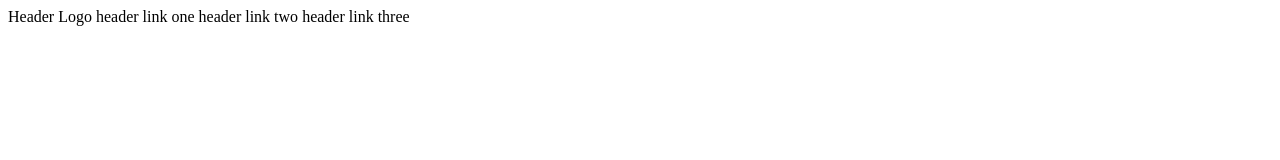
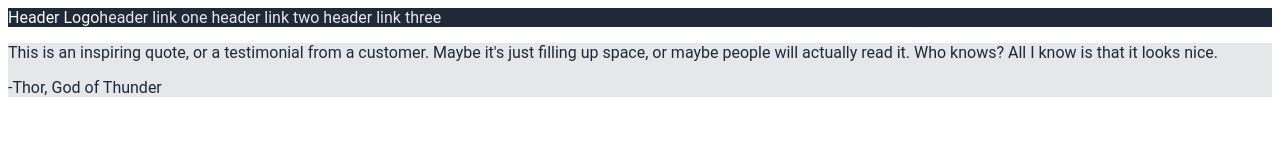
Before and after one commit to eliwawa/odin-landing-page, a plain HTML site: page index.html in a window 1280 px wide. Drawn offline with Linux system fonts and the light colour scheme.

Commit message:
Add separate sections to index.html and fill in quote and nav bar

```diff
--- a/index.html
+++ b/index.html
@@ -9,17 +9,22 @@
 </head>
 <body>
     <div class="heading-section">
-        <div>
-            <span>Header Logo</span>
-            <span>header link one</span>
-            <span>header link two</span>
-            <span>header link three</span>
+        <div class="navBar">
+            <span class="heading-text-primary">Header Logo</span>
+            <span class="heading-text-secondary">
+                <span>header link one</span>
+                <span>header link two</span>
+                <span>header link three</span>
+            </span>
         </div>
     </div>
     <div class="main-body">
 
-        <div class="seperate-body">
-
+        <div class="separate-body">
+            <div>
+                <p>This is an inspiring quote, or a testimonial from a customer. Maybe it's just filling up space, or maybe people will actually read it. Who knows? All I know is that it looks nice.</p>
+                <p>-Thor, God of Thunder</p>
+            </div>
         </div>
     </div>
 </body>
--- a/styles.css
+++ b/styles.css
@@ -0,0 +1,32 @@
+* {
+    font-family: Roboto, Verdana, sans-serif;
+}
+
+.heading-section {
+    background-color: #1F2937;
+}
+
+.heading-text-primary {
+    color: #F9FAF8;
+}
+
+.heading-text-secondary {
+    color: #E5E7EB;
+}
+
+.navBar {
+    display: flex;
+}
+
+.navBar span {
+    border: 4px white;
+}
+
+.main-body {
+   color: #1F2937;
+}
+
+.separate-body {
+    background-color: #E5E7EB;
+    color: #1F2937;
+}
```
